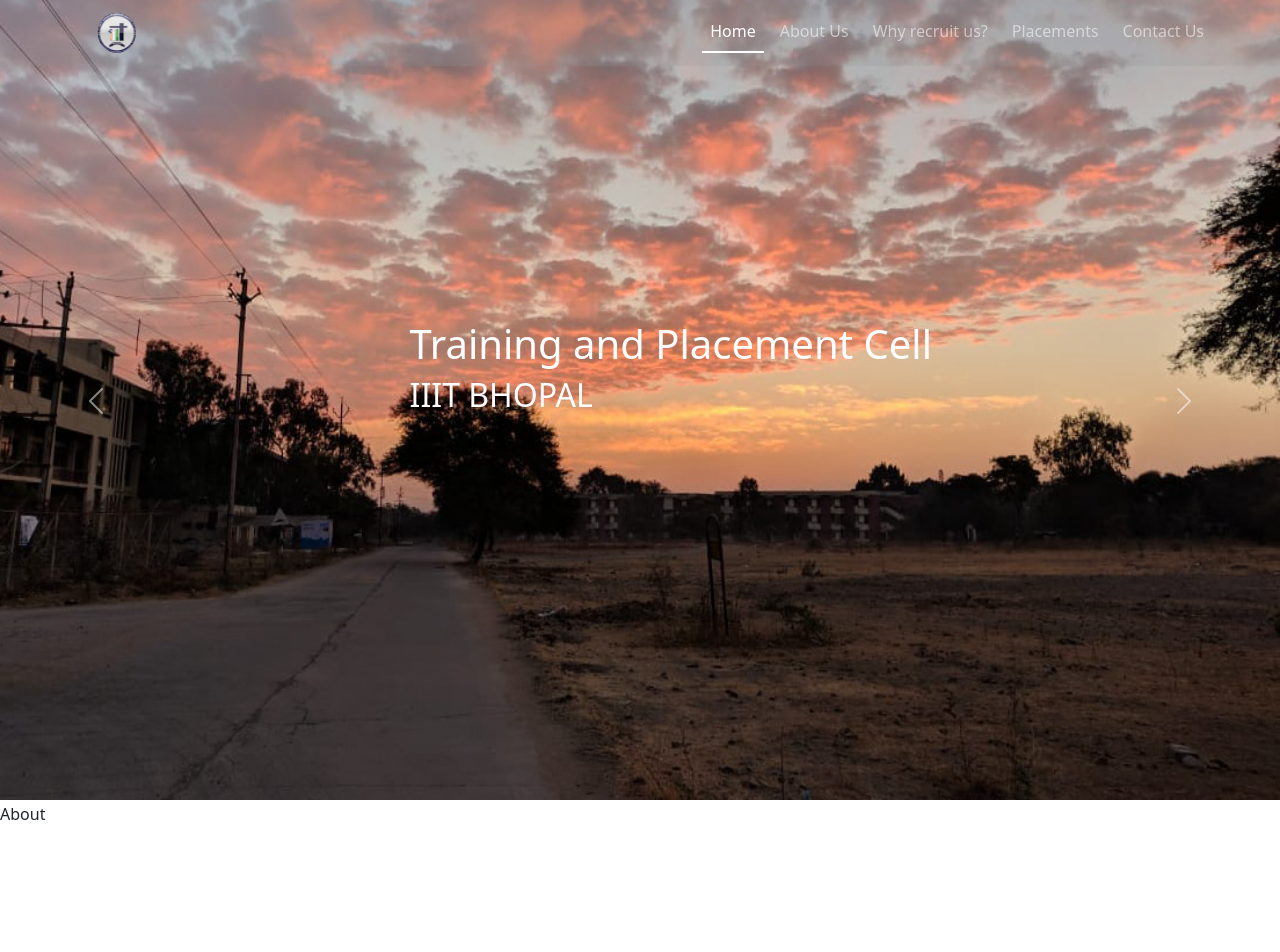
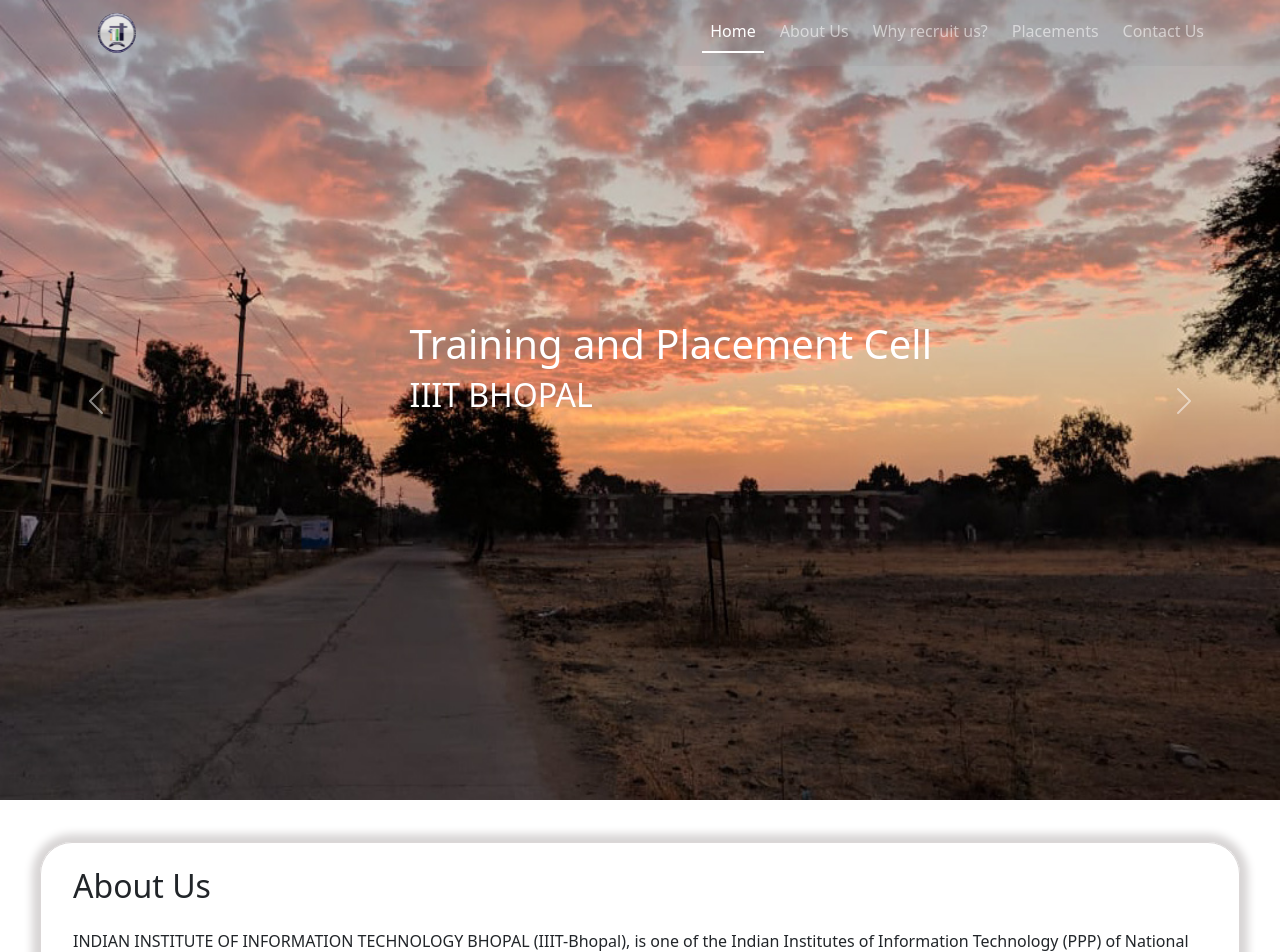
Before and after one commit to diviprakashpc/tnp-website, a React (Create React App) app: page / in a window 1280 px wide. Shown: the top 952 px of the page. Before the commit the page ends 826 px from the top, so only its background shows below. Built offline with nearby package versions, Linux system fonts and the light colour scheme; the HTML template or start-up script is replaced by a standard one.

Commit message:
added about us

```diff
--- /dev/null
+++ b/src/Components/About/About.css
@@ -0,0 +1,13 @@
+.about {
+  margin: 2.5rem;
+  border: 1px solid #dbd7d7;
+  border-radius: 2rem;
+  padding: 1.5rem 2rem 2rem 2rem;
+  -webkit-box-shadow: 0 0 0.5rem 0.5rem #d8d5d5;
+          box-shadow: 0 0 0.5rem 0.5rem #d8d5d5;
+}
+
+.about h2 {
+  margin-bottom: 1.5rem;
+}
+/*# sourceMappingURL=About.css.map */
--- a/src/Components/About/About.js
+++ b/src/Components/About/About.js
@@ -1,8 +1,12 @@
 import React from 'react'
-// import './About.css';
+import './About.css';
 const About = () => {
   return (
-    <div>About</div>
+    <div className='about'>
+        <h2>About Us</h2>
+        <p>INDIAN INSTITUTE OF INFORMATION TECHNOLOGY BHOPAL (IIIT-Bhopal), is one of the Indian Institutes of Information Technology (PPP) of National Importance in the country, set up with the objective of making available facilities for higher education, research and training in various fields of Information Technology. To address the challenges faced by the Indian IT industry and growth of the domestic IT market, the Ministry of Education (MoE), Government of India intends to establish twenty Indian Institutes of Information Technology (IIIT), on a Not-for-profit Public Private Partnership (N-PPP) basis. The partners in setting up the IIITs would be the MoE, Governments of the respective States where each IIIT will be established, and the industry. On the same line INDIAN INSTITUTE OF INFORMATION TECHNOLOGY BHOPAL (IIIT-Bhopal) is newly established Educational Institute by the Ministry of Education, Government of India and few industry partners as Not-for-profit Public Private Partnership (N-PPP) Institution. The industry Partner of IIIT Bhopal is, Rajiv Gandhi Proudyogiki Vishwavidyalaya (RGPV, Bhopal M.P.). The capital cost of IIIT Bhopal to be contributed in the ratio of 50:35:15 by the Government of India, Government of Madhya Pradesh and third partners respectively. Approximately 50 acres Land has been identified at Bhopal for setting up the institute.
+At present, IIIT-Bhopal is operating from its make shift campus at Maulana Azad National Institute of Technology (MANIT), Bhopal, till the time its new campus is made operational at Bhopal, Madhya Pradesh. Governing Council consisting of distinguished people from academia, industry and government preside over the governance of the Institute. </p>
+    </div>
   )
 }
 
--- a/src/Components/About/About.scss
+++ b/src/Components/About/About.scss
@@ -0,0 +1,10 @@
+.about{
+    margin: 2.5rem;
+    border: 1px solid rgb(219, 215, 215);
+    border-radius: 2rem;
+    padding: 1.5rem 2rem 2rem 2rem;
+    box-shadow: 0 0 0.5rem 0.5rem rgb(216, 213, 213);
+    h2{
+        margin-bottom: 1.5rem;
+    }
+}
```
Also changed, not shown: 1 other file (tests, documents, lock files or other folders).
